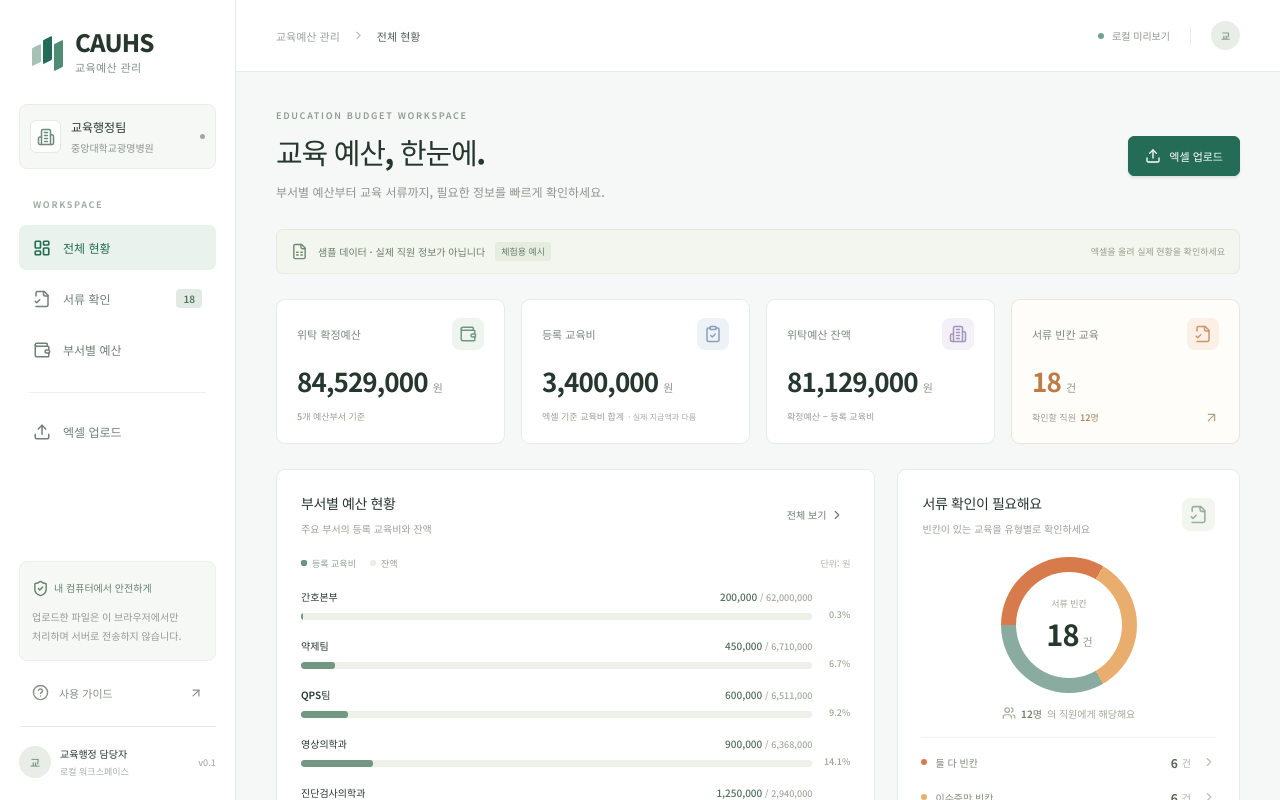
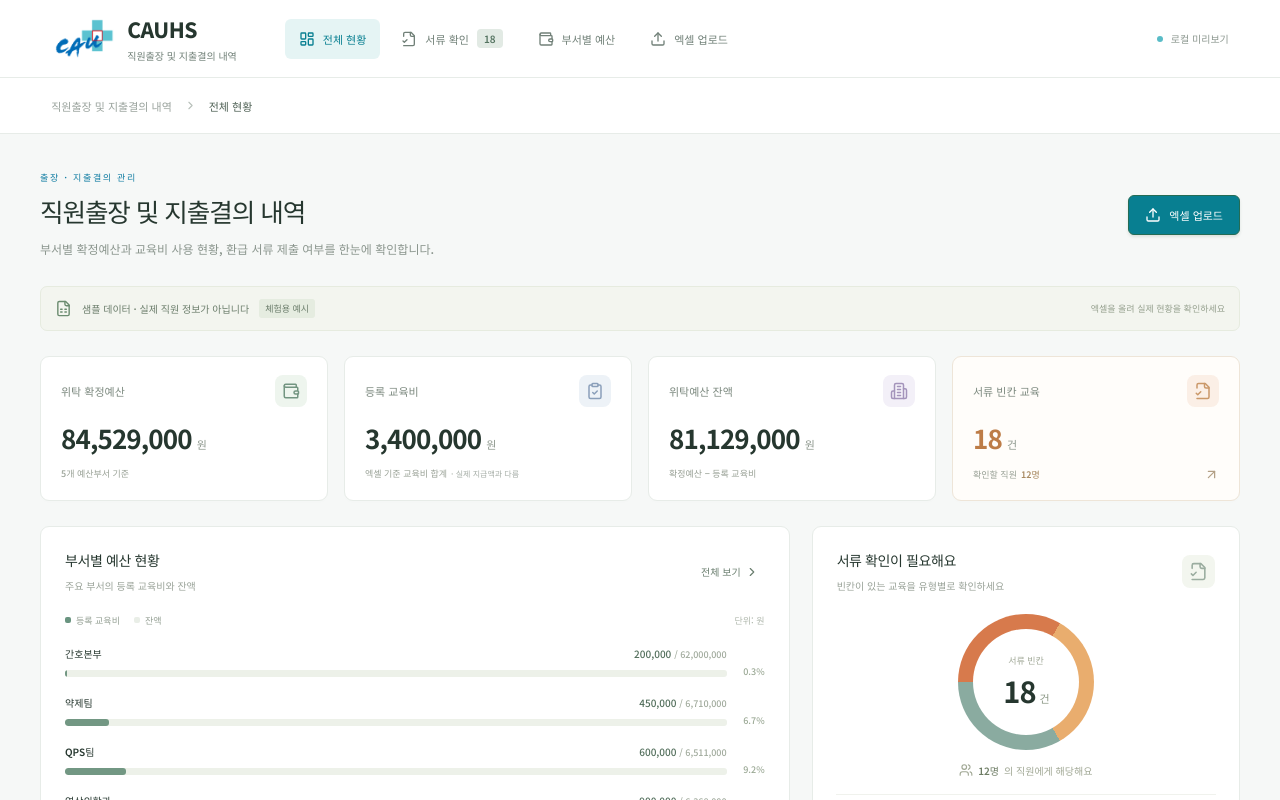
Before and after one commit to heyMoko/CAUHS, a React (Vite) app: page / in a window 1280 px wide. Shown: the top 800 px of the page. Built offline with nearby package versions, Linux system fonts and the light colour scheme.

Commit message:
Refine CAUHS header and contact demo data

```diff
--- a/src/data.ts
+++ b/src/data.ts
@@ -147,7 +147,7 @@ export function demoDataset(): Dataset {
     id:`demo:${i}`,employeeId:`D${String(i%12+1).padStart(4,'0')}`,name:names[i%12],department:i%6===0?'142병동':budgets[i%6].department,budgetDepartment:budgets[i%6].department,
     category:i%3===0?'보수교육':'보수교육 외',title:titles[i%6],start:`2026-10-${String(i%20+1).padStart(2,'0')}`,end:`2026-10-${String(i%20+1).padStart(2,'0')}`,
     fee:[40000,180000,120000,90000,250000,60000][i%6],feeText:String([40000,180000,120000,90000,250000,60000][i%6]),
-    receipt:i%5===0||i%5===2?'':'O',certificate:i%5===0||i%5===1?'':'O',phone:'',mobile:`010-0000-${String(i%12+1).padStart(4,'0')}`,extension:'',matched:true,resolution:'2026-10-31',resolutionStatus:i%5>=3?'2026-10-20':'',year:'2026',source:'가상 예시 데이터',row:i+2,
+    receipt:i%5===0||i%5===2?'':'O',certificate:i%5===0||i%5===1?'':'O',phone:'',mobile:'',extension:'',matched:true,resolution:'2026-10-31',resolutionStatus:i%5>=3?'2026-10-20':'',year:'2026',source:'가상 예시 데이터',row:i+2,
   }));
   return {records,budgets,issues:[],employeeCount:12,filename:'샘플 데이터 · 실제 직원 정보가 아닙니다',loadedAt:new Date().toISOString(),demo:true};
 }
--- a/src/main.tsx
+++ b/src/main.tsx
@@ -3,6 +3,7 @@ import { createRoot } from 'react-dom/client';
 import { ArrowDown, ArrowDownToLine, ArrowUp, ArrowUpDown, ArrowUpRight, Building2, Check, ChevronLeft, ChevronRight, CircleHelp, ClipboardCheck, FileCheck2, FileSpreadsheet, FolderOpen, LayoutDashboard, Search, ShieldCheck, Upload, Users, Wallet, X, AlertCircle, LoaderCircle, RotateCcw, Menu } from 'lucide-react';
 import { categorySpent, csvText, demoDataset, hasMissingDocument, isBlank, missingType, parseWorkbook, phoneOf, spentFor, type Dataset, type RecordItem } from './data';
 import './styles.css';
+import cauhsLogo from './cauhs-logo.png';
 
 type View = 'overview' | 'documents' | 'budgets' | 'upload';
 const money = (v: number) => v.toLocaleString('ko-KR');
@@ -98,24 +99,21 @@ function App() {
   const titles:Record<View,string>={overview:'전체 현황',documents:'서류 확인',budgets:'부서별 예산',upload:'엑셀 업로드'};
   return <div className="app-shell">
     <input ref={input} type="file" accept=".xlsx" className="file-input" aria-label="교육 예산 엑셀 파일 선택" onChange={e=>void load(e.target.files?.[0])}/>
-    <aside className={`sidebar ${mobileMenu?'mobile-open':''}`}>
-      <a className="brand" href="#" onClick={e=>{e.preventDefault();navigate('overview');}}><span className="brand-mark"><span/><span/><span/></span><span>CAUHS<span className="brand-sub">교육예산 관리</span></span></a>
-      <div className="workspace"><span className="workspace-icon"><Building2 size={18}/></span><div><strong>교육행정팀</strong><small>중앙대학교광명병원</small></div><span className="workspace-dot"/></div>
-      <p className="nav-label">WORKSPACE</p>
-      <nav aria-label="주 메뉴">
-        <button className={view==='overview'?'active':''} onClick={()=>navigate('overview')}><LayoutDashboard size={18}/>전체 현황</button>
-        <button className={view==='documents'?'active':''} onClick={()=>navigate('documents')}><FileCheck2 size={18}/>서류 확인<span className="nav-count">{missing.length}</span></button>
-        <button className={view==='budgets'?'active':''} onClick={()=>navigate('budgets')}><Wallet size={18}/>부서별 예산</button>
-        <div className="nav-divider"/>
-        <button className={view==='upload'?'active':''} onClick={()=>navigate('upload')}><Upload size={18}/>엑셀 업로드</button>
+
+    {mobileMenu&&<button className="sidebar-scrim" aria-label="메뉴 닫기" onClick={()=>setMobileMenu(false)}/>}
+    <header className="site-header">
+      <a className="site-brand" href="#" onClick={e=>{e.preventDefault();navigate('overview');}}><img className="brand-logo" src={cauhsLogo} alt="CAUHS"/><span>CAUHS<small>직원출장 및 지출결의 내역</small></span></a>
+      <nav className="main-nav" aria-label="주 메뉴">
+        <button className={view==='overview'?'active':''} onClick={()=>navigate('overview')}><LayoutDashboard size={16}/>전체 현황</button>
+        <button className={view==='documents'?'active':''} onClick={()=>navigate('documents')}><FileCheck2 size={16}/>서류 확인<span className="nav-count">{missing.length}</span></button>
+        <button className={view==='budgets'?'active':''} onClick={()=>navigate('budgets')}><Wallet size={16}/>부서별 예산</button>
+        <button className={view==='upload'?'active':''} onClick={()=>navigate('upload')}><Upload size={16}/>엑셀 업로드</button>
       </nav>
-      <div className="sidebar-bottom"><div className="local-card"><ShieldCheck size={17}/><strong>내 컴퓨터에서 안전하게</strong><p>업로드한 파일은 이 브라우저에서만<br/>처리하며 서버로 전송하지 않습니다.</p></div><button className="help-button" onClick={()=>setModal('help')}><CircleHelp size={17}/>사용 가이드<ArrowUpRight size={14}/></button><div className="sidebar-footer"><span className="avatar">교</span><div><strong>교육행정 담당자</strong><small>로컬 워크스페이스</small></div><span className="version">v0.1</span></div></div>
-    </aside>
-    {mobileMenu&&<button className="sidebar-scrim" aria-label="메뉴 닫기" onClick={()=>setMobileMenu(false)}/>}
-    <main>
-      <header className="topbar"><div className="breadcrumb"><button className="mobile-toggle" onClick={()=>setMobileMenu(!mobileMenu)} aria-label="메뉴 열기"><Menu size={20}/></button><span>교육예산 관리</span><ChevronRight size={13}/><strong>{titles[view]}</strong></div><div className="topbar-right"><span className="local-dot"/>로컬 미리보기<span className="topbar-divider"/><span className="top-avatar">교</span></div></header>
+      <div className="header-local"><span className="local-dot"/>로컬 미리보기</div>
+    </header>    <main>
+      <header className="topbar"><div className="breadcrumb"><button className="mobile-toggle" onClick={()=>setMobileMenu(!mobileMenu)} aria-label="메뉴 열기"><Menu size={20}/></button><span>직원출장 및 지출결의 내역</span><ChevronRight size={13}/><strong>{titles[view]}</strong></div></header>
       <div className="content">
-        <div className="page-heading"><div><div className="eyebrow">EDUCATION BUDGET WORKSPACE</div><h1>{view==='overview'?'교육 예산, 한눈에.':titles[view]}</h1><p>{view==='overview'?'부서별 예산부터 교육 서류까지, 필요한 정보를 빠르게 확인하세요.':view==='documents'?'영수증·이수증이 비어 있는 교육과 직원 연락처를 확인하세요.':view==='budgets'?'예산부서를 기준으로 확정예산과 등록 교육비, 잔액을 확인하세요.':'관리 중인 엑셀을 올리면 예산과 서류 현황을 바로 정리합니다.'}</p></div><button className="primary" onClick={()=>input.current?.click()} disabled={busy}>{busy?<LoaderCircle size={16} className="spin"/>:<Upload size={16}/>} {busy?'엑셀 읽는 중…':'엑셀 업로드'}</button></div>
+        <div className="page-heading"><div><div className="eyebrow">출장 · 지출결의 관리</div><h1>{view==='overview'?'직원출장 및 지출결의 내역':titles[view]}</h1><p>{view==='overview'?'부서별 확정예산과 교육비 사용 현황, 환급 서류 제출 여부를 한눈에 확인합니다.':view==='documents'?'영수증·이수증이 비어 있는 교육과 직원 연락처를 확인하세요.':view==='budgets'?'예산부서를 기준으로 확정예산과 등록 교육비, 잔액을 확인하세요.':'관리 중인 엑셀을 올리면 예산과 서류 현황을 바로 정리합니다.'}</p></div><button className="primary" onClick={()=>input.current?.click()} disabled={busy}>{busy?<LoaderCircle size={16} className="spin"/>:<Upload size={16}/>} {busy?'엑셀 읽는 중…':'엑셀 업로드'}</button></div>
         {error&&<div className="error-banner" role="alert"><AlertCircle size={18}/><span>{error}</span><button onClick={()=>setError('')} aria-label="오류 닫기"><X size={16}/></button></div>}
         <div className={`source-bar ${data.demo?'demo':''}`}><span className="source-icon"><FileSpreadsheet size={17}/></span><span className="source-filename">{data.filename}</span><span className="source-tag">{data.demo?'체험용 예시':'업로드 완료'}</span><span className="source-meta">{data.demo?'엑셀을 올려 실제 현황을 확인하세요':`${new Date(data.loadedAt).toLocaleString('ko-KR')} 반영`}</span>{!data.demo&&<button className="text-link" onClick={()=>setModal('issues')}>검토 {data.issues.length}건<ChevronRight size={14}/></button>}</div>
 
```
Also changed, not shown: src/cauhs-logo.png (added), src/styles.css.
